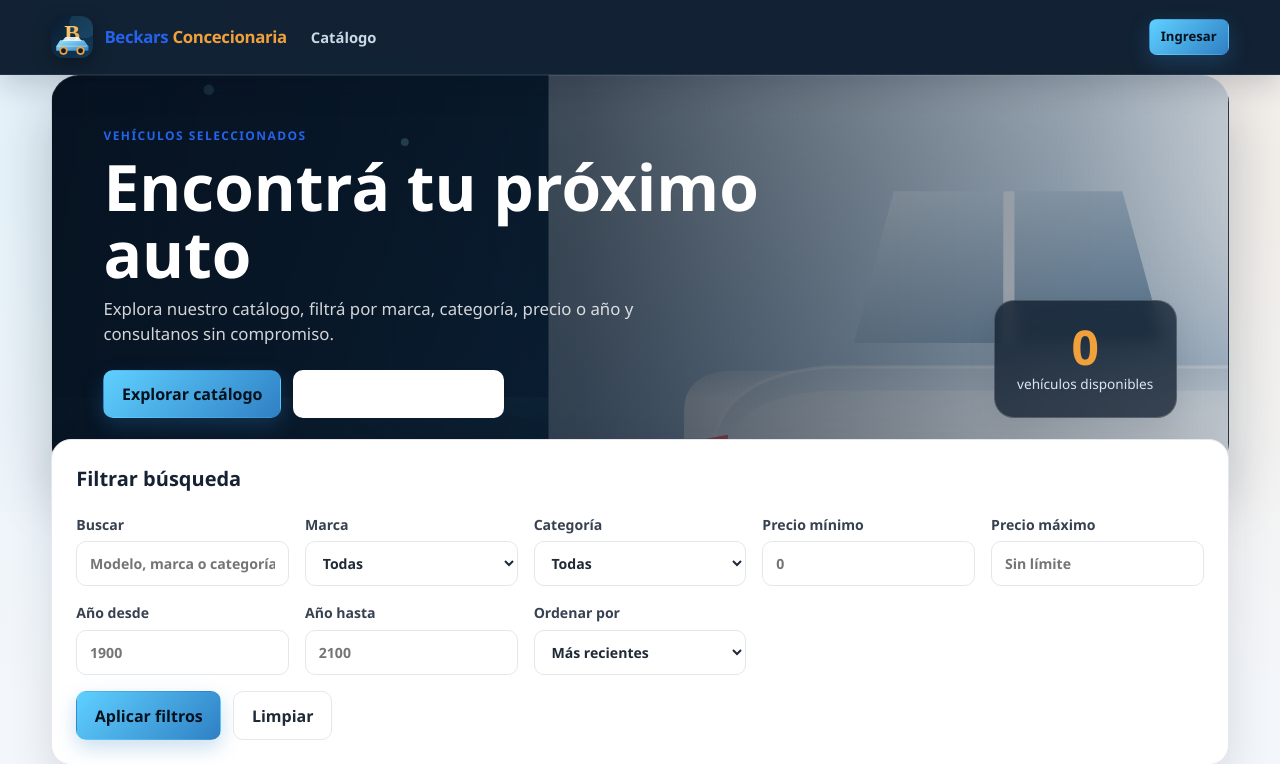
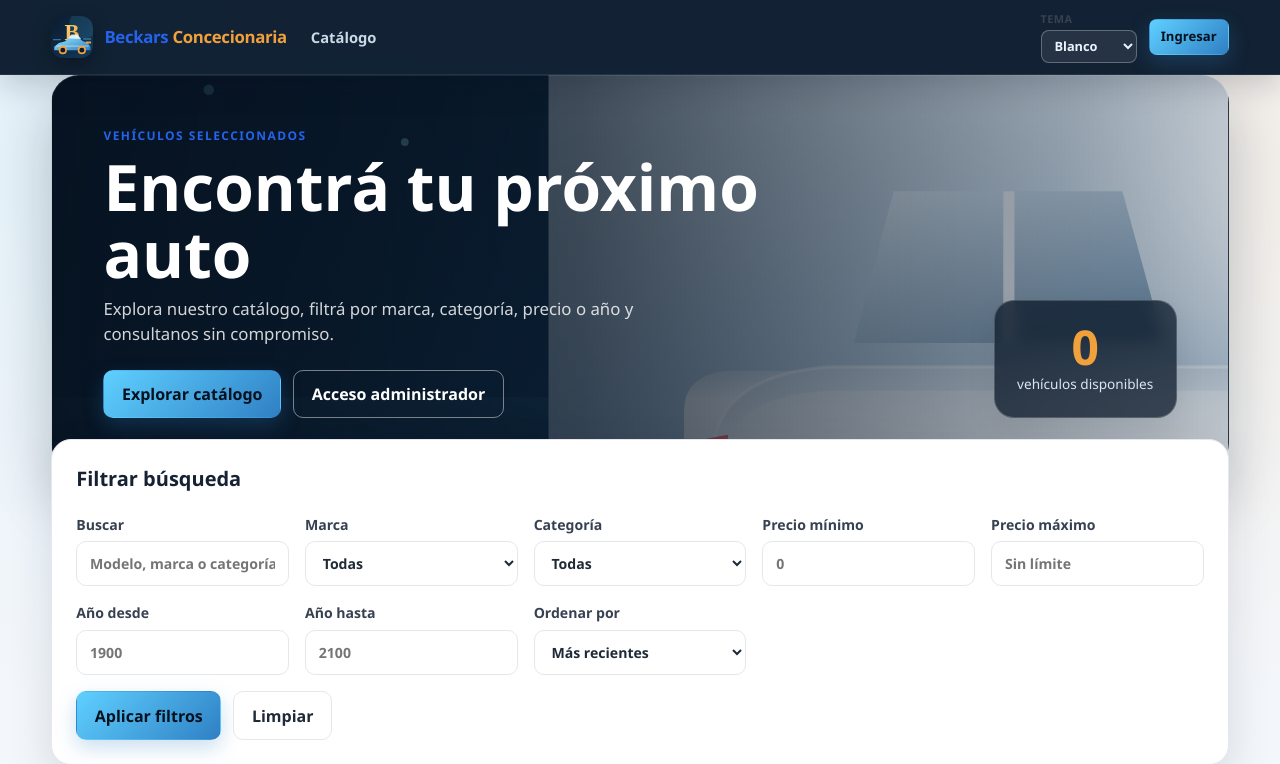
Before and after one commit to Federico-Becker/trabajo-practico, a Node server app: page / in a window 1280 px wide. Shown: the top 764 px of the page. Run offline with Node 20, Linux system fonts and the light colour scheme; data that the repository does not hold is empty; some libraries are stand-ins or nearby versions.

Commit message:
Fix button contrast, add theme selector and sports car logo

```diff
--- a/public/css/styles.css
+++ b/public/css/styles.css
@@ -1436,3 +1436,142 @@ body.lightbox-abierto {
     max-height: 75vh;
   }
 }
+
+.site-header .btn-ghost,
+.hero-actions .btn-ghost {
+  background: transparent;
+}
+
+.site-header .btn-ghost:hover,
+.hero-actions .btn-ghost:hover {
+  background: rgba(255, 255, 255, 0.14);
+}
+
+.theme-control {
+  display: flex;
+  flex-direction: column;
+  gap: 0.15rem;
+  color: #cbd9e6;
+  font-size: 0.68rem;
+  font-weight: 700;
+  letter-spacing: 0.04em;
+  text-transform: uppercase;
+}
+
+.theme-control select {
+  width: auto;
+  min-width: 96px;
+  padding: 0.35rem 0.55rem;
+  border: 1px solid rgba(255, 255, 255, 0.28);
+  border-radius: 8px;
+  background: rgba(255, 255, 255, 0.08);
+  color: #eaf4ff;
+  font-size: 0.8rem;
+  font-weight: 600;
+  text-transform: none;
+}
+
+html[data-theme="dark"] {
+  --bg: #0a111c;
+  --surface: #121e2e;
+  --text: #e6eef7;
+  --muted: #9fb0c2;
+  --primary: #5fd0ff;
+  --primary-dark: #8ee0ff;
+  --border: #26384c;
+  --line: #26384c;
+  --paper: #121e2e;
+  --navy: #07111c;
+  --navy-soft: #0f2b43;
+  --shadow: 0 16px 40px rgba(0, 0, 0, 0.38);
+  color-scheme: dark;
+}
+
+html[data-theme="dark"] body {
+  background: radial-gradient(circle at 8% 0%, rgba(95, 208, 255, 0.09), transparent 34%),
+              radial-gradient(circle at 92% 8%, rgba(240, 161, 59, 0.07), transparent 30%),
+              var(--bg);
+  color: var(--text);
+}
+
+html[data-theme="dark"] .panel,
+html[data-theme="dark"] .vehicle-card,
+html[data-theme="dark"] .detail-info,
+html[data-theme="dark"] .auth-card,
+html[data-theme="dark"] .result-count,
+html[data-theme="dark"] .gallery-tab,
+html[data-theme="dark"] .gallery-zoom {
+  background: var(--surface);
+  color: var(--text);
+  border-color: var(--border);
+}
+
+html[data-theme="dark"] input,
+html[data-theme="dark"] select,
+html[data-theme="dark"] textarea,
+html[data-theme="dark"] .spec-grid > div,
+html[data-theme="dark"] .auth-hint {
+  background: #0f1b2a;
+  color: var(--text);
+  border-color: var(--border);
+}
+
+html[data-theme="dark"] label > span,
+html[data-theme="dark"] .vehicle-price {
+  color: var(--text);
+}
+
+html[data-theme="dark"] .vehicle-price {
+  color: #8fd3ff;
+}
+
+html[data-theme="dark"] .tag {
+  background: #173047;
+  color: #bfe4ff;
+}
+
+html[data-theme="dark"] .tag-featured {
+  background: linear-gradient(135deg, #ffd985, #ef9b2e);
+  color: #2a1a00;
+}
+
+html[data-theme="dark"] .badge {
+  background: #1d2b3a;
+  color: #dbe7f2;
+}
+
+html[data-theme="dark"] .badge-disponible,
+html[data-theme="dark"] .badge-cerrada {
+  background: #123b30;
+  color: #8ff0c0;
+}
+
+html[data-theme="dark"] .badge-reservado,
+html[data-theme="dark"] .badge-en_gestion {
+  background: #403314;
+  color: #ffd78a;
+}
+
+html[data-theme="dark"] .badge-vendido,
+html[data-theme="dark"] .badge-nueva {
+  background: #163655;
+  color: #9fd0ff;
+}
+
+html[data-theme="dark"] .detail-highlights span {
+  background: #3a2a12;
+  color: #ffd78a;
+}
+
+html[data-theme="dark"] .alert-success {
+  background: #123b30;
+  border-color: #1f6b50;
+  color: #8ff0c0;
+}
+
+html[data-theme="dark"] .alert-error,
+html[data-theme="dark"] .btn-danger {
+  background: #3a1a1f;
+  border-color: #7f2d36;
+  color: #ff9aa6;
+}
--- /dev/null
+++ b/public/js/theme.js
@@ -0,0 +1,28 @@
+(function () {
+  const CLAVE = 'beckars-tema';
+  let guardado = 'light';
+
+  try {
+    guardado = localStorage.getItem(CLAVE) || 'light';
+  } catch (error) {
+    void error;
+  }
+
+  const tema = guardado === 'dark' || guardado === 'light' ? guardado : 'light';
+  document.documentElement.dataset.theme = tema;
+
+  document.addEventListener('DOMContentLoaded', () => {
+    const selector = document.querySelector('[data-theme-select]');
+    if (!selector) return;
+
+    selector.value = tema;
+    selector.addEventListener('change', () => {
+      document.documentElement.dataset.theme = selector.value;
+      try {
+        localStorage.setItem(CLAVE, selector.value);
+      } catch (error) {
+        void error;
+      }
+    });
+  });
+})();
--- a/views/admin/categorias/index.ejs
+++ b/views/admin/categorias/index.ejs
@@ -5,6 +5,7 @@
   <meta name="viewport" content="width=device-width, initial-scale=1.0">
   <title><%= titulo %></title>
   <link rel="icon" href="/images/favicon.svg" type="image/svg+xml">
+  <script src="/js/theme.js"></script>
   <link rel="stylesheet" href="/css/styles.css">
 </head>
 <body>
--- a/views/admin/consultas/index.ejs
+++ b/views/admin/consultas/index.ejs
@@ -5,6 +5,7 @@
   <meta name="viewport" content="width=device-width, initial-scale=1.0">
   <title><%= titulo %></title>
   <link rel="icon" href="/images/favicon.svg" type="image/svg+xml">
+  <script src="/js/theme.js"></script>
   <link rel="stylesheet" href="/css/styles.css">
 </head>
 <body>
--- a/views/admin/dashboard.ejs
+++ b/views/admin/dashboard.ejs
@@ -5,6 +5,7 @@
   <meta name="viewport" content="width=device-width, initial-scale=1.0">
   <title><%= titulo %></title>
   <link rel="icon" href="/images/favicon.svg" type="image/svg+xml">
+  <script src="/js/theme.js"></script>
   <link rel="stylesheet" href="/css/styles.css">
 </head>
 <body>
--- a/views/admin/marcas/index.ejs
+++ b/views/admin/marcas/index.ejs
@@ -5,6 +5,7 @@
   <meta name="viewport" content="width=device-width, initial-scale=1.0">
   <title><%= titulo %></title>
   <link rel="icon" href="/images/favicon.svg" type="image/svg+xml">
+  <script src="/js/theme.js"></script>
   <link rel="stylesheet" href="/css/styles.css">
 </head>
 <body>
--- a/views/admin/vehiculos/form.ejs
+++ b/views/admin/vehiculos/form.ejs
@@ -10,6 +10,7 @@
   <meta name="viewport" content="width=device-width, initial-scale=1.0">
   <title><%= titulo %></title>
   <link rel="icon" href="/images/favicon.svg" type="image/svg+xml">
+  <script src="/js/theme.js"></script>
   <link rel="stylesheet" href="/css/styles.css">
 </head>
 <body>
--- a/views/admin/vehiculos/index.ejs
+++ b/views/admin/vehiculos/index.ejs
@@ -5,6 +5,7 @@
   <meta name="viewport" content="width=device-width, initial-scale=1.0">
   <title><%= titulo %></title>
   <link rel="icon" href="/images/favicon.svg" type="image/svg+xml">
+  <script src="/js/theme.js"></script>
   <link rel="stylesheet" href="/css/styles.css">
 </head>
 <body>
--- a/views/admin/ventas/index.ejs
+++ b/views/admin/ventas/index.ejs
@@ -5,6 +5,7 @@
   <meta name="viewport" content="width=device-width, initial-scale=1.0">
   <title><%= titulo %></title>
   <link rel="icon" href="/images/favicon.svg" type="image/svg+xml">
+  <script src="/js/theme.js"></script>
   <link rel="stylesheet" href="/css/styles.css">
 </head>
 <body>
--- a/views/auth/login.ejs
+++ b/views/auth/login.ejs
@@ -5,6 +5,7 @@
   <meta name="viewport" content="width=device-width, initial-scale=1.0">
   <title><%= titulo %></title>
   <link rel="icon" href="/images/favicon.svg" type="image/svg+xml">
+  <script src="/js/theme.js"></script>
   <link rel="stylesheet" href="/css/styles.css">
 </head>
 <body>
--- a/views/partials/navbar.ejs
+++ b/views/partials/navbar.ejs
@@ -21,6 +21,13 @@
       <% } %>
     </div>
     <div class="nav-actions">
+      <label class="theme-control">
+        <span>Tema</span>
+        <select data-theme-select aria-label="Tema">
+          <option value="light">Blanco</option>
+          <option value="dark">Negro</option>
+        </select>
+      </label>
       <% if (usuario) { %>
         <span class="nav-user"><%= usuario.nombre %></span>
         <form action="/logout" method="POST" class="inline-form">
--- a/views/public/detalle.ejs
+++ b/views/public/detalle.ejs
@@ -5,6 +5,7 @@
   <meta name="viewport" content="width=device-width, initial-scale=1.0">
   <title><%= titulo %></title>
   <link rel="icon" href="/images/favicon.svg" type="image/svg+xml">
+  <script src="/js/theme.js"></script>
   <link rel="stylesheet" href="/css/styles.css">
 </head>
 <body>
--- a/views/public/index.ejs
+++ b/views/public/index.ejs
@@ -5,6 +5,7 @@
   <meta name="viewport" content="width=device-width, initial-scale=1.0">
   <title><%= titulo %></title>
   <link rel="icon" href="/images/favicon.svg" type="image/svg+xml">
+  <script src="/js/theme.js"></script>
   <link rel="stylesheet" href="/css/styles.css">
 </head>
 <body>
```
Also changed, not shown: public/images/favicon.svg, public/images/logo.svg.
